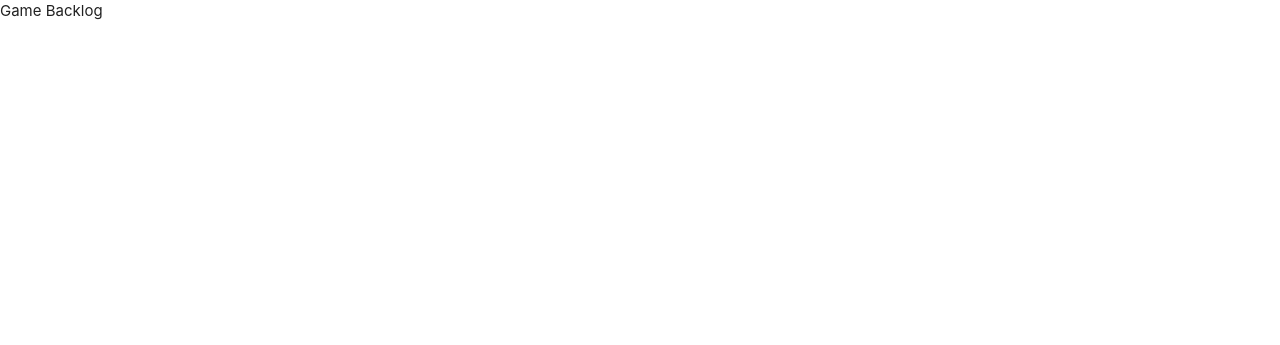
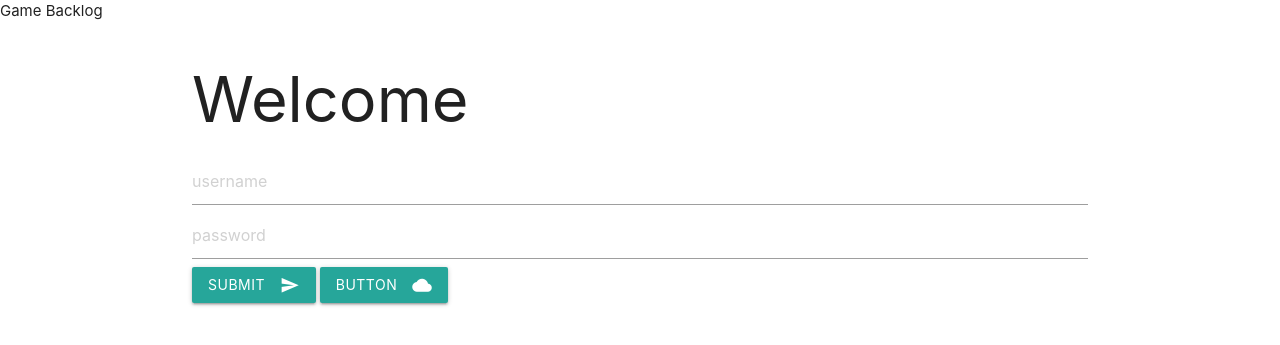
Before and after one commit to Travyssm/game-catalogue, a Flask app: page / in a window 1280 px wide. Before the commit the part shown is almost empty. Shown: the top 345 px of the page. Run offline with Flask 3, Linux system fonts and the light colour scheme.

Commit message:
made template for index page

```diff
--- a/gamebacklog/routes.py
+++ b/gamebacklog/routes.py
@@ -3,4 +3,4 @@ from gamebacklog import app, db
 
 @app.route("/")
 def home():
-    return render_template("base.html")
+    return render_template("index.html")
--- a/gamebacklog/templates/base.html
+++ b/gamebacklog/templates/base.html
@@ -3,6 +3,7 @@
 <head>
     <meta charset="UTF-8">
     <meta name="viewport" content="width=device-width, initial-scale=1.0">
+    <link href="https://fonts.googleapis.com/icon?family=Material+Icons" rel="stylesheet">
     <link rel="stylesheet" href="https://cdnjs.cloudflare.com/ajax/libs/materialize/1.0.0/css/materialize.min.css">
     <title>Game Backlog</title>
 </head>
--- a/gamebacklog/templates/index.html
+++ b/gamebacklog/templates/index.html
@@ -1,5 +1,27 @@
 {% extends "base.html" %}
 
 {% block body %}
-<h1>Hello Everyone</h1>
+
+<div class="container">
+    <h1>Welcome</h1>
+    <form action="">
+        <input
+            type="text"
+            name="username"
+            placeholder="username"
+            class="input-field"
+        >
+        <input
+            type="text"
+            name="password"
+            placeholder="password"
+            class="input-field"
+        >
+        <button class="btn waves-effect waves-light" type="submit" name="action">Submit
+            <i class="small material-icons right">send</i>
+          </button>
+          <a class="waves-effect waves-light btn"><i class="small material-icons right">cloud</i>button</a>
+    </form>
+</div>
+
 {% endblock %}
```
